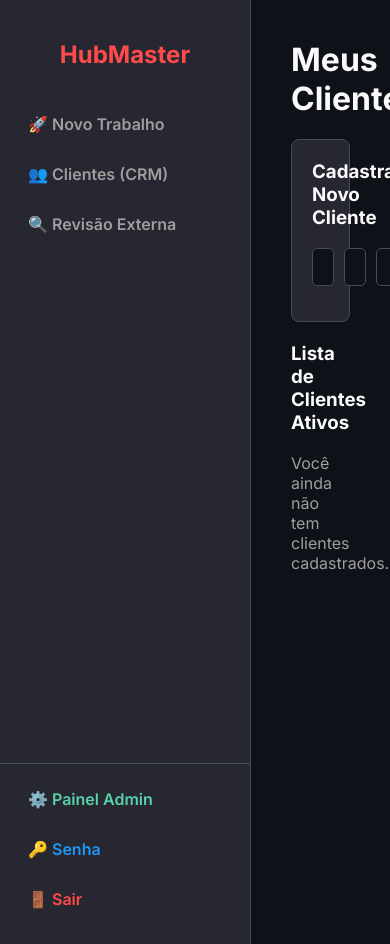
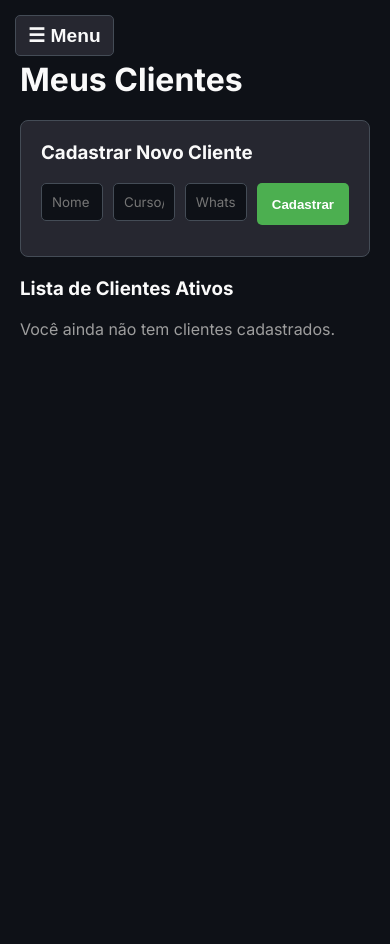
Before and after one commit to Calefi018/docx_autoCreateFlask, a Flask app: page /clientes in a window 390 px wide. Run offline with Flask 3, Linux system fonts and the light colour scheme; a user stored in the database is signed in.

Commit message:
Atualizar o base.html

```diff
--- a/templates/base.html
+++ b/templates/base.html
@@ -11,30 +11,43 @@
             --primary: #FF4B4B; --bg: #0E1117; --bg-sec: #262730;
             --text: #FAFAFA; --border: #444C56; --blue: #2196F3;
         }
-        body { font-family: 'Inter', sans-serif; background-color: var(--bg); color: var(--text); margin: 0; display: flex; min-height: 100vh;}
+        body { font-family: 'Inter', sans-serif; background-color: var(--bg); color: var(--text); margin: 0; display: flex; min-height: 100vh; overflow-x: hidden; }
+
+        /* Botão Hambúrguer (Oculto no PC) */
+        .menu-btn { display: none; position: fixed; top: 15px; left: 15px; z-index: 1000; background: var(--bg-sec); border: 1px solid var(--border); color: var(--text); padding: 8px 12px; border-radius: 5px; cursor: pointer; font-size: 1.2rem; font-weight: bold;}
 
         /* Sidebar Styles */
-        .sidebar { width: 250px; background-color: var(--bg-sec); padding: 20px 0; border-right: 1px solid var(--border); display: flex; flex-direction: column;}
-        .sidebar h2 { text-align: center; color: var(--primary); margin-bottom: 30px; font-size: 1.5rem;}
+        .sidebar { width: 250px; background-color: var(--bg-sec); padding: 20px 0; border-right: 1px solid var(--border); display: flex; flex-direction: column; transition: transform 0.3s ease; z-index: 999; }
+        .sidebar h2 { text-align: center; color: var(--primary); margin-bottom: 30px; font-size: 1.5rem; margin-top: 10px;}
         .sidebar a { color: #9E9E9E; text-decoration: none; padding: 15px 25px; font-weight: 600; display: block; transition: 0.2s; border-left: 3px solid transparent;}
         .sidebar a:hover, .sidebar a.active { background-color: #1c1d24; color: var(--text); border-left-color: var(--primary);}
         .sidebar .bottom-links { margin-top: auto; border-top: 1px solid var(--border); padding-top: 10px;}
 
         /* Main Content Styles */
-        .main-content { flex: 1; padding: 40px; overflow-y: auto; }
+        .main-content { flex: 1; padding: 40px; overflow-y: auto; transition: margin-left 0.3s ease; width: 100%; box-sizing: border-box;}
         .container { max-width: 800px; margin: 0 auto; }
 
         /* Common Components */
         input, select, textarea { width: 100%; background: var(--bg); border: 1px solid var(--border); padding: 10px; color: var(--text); border-radius: 5px; box-sizing: border-box; margin-bottom: 15px; font-family: 'Inter';}
-        .btn { background: var(--primary); color: white; padding: 10px 15px; border: none; border-radius: 5px; cursor: pointer; font-weight: bold; text-decoration: none; display: inline-block;}
+        .btn { background: var(--primary); color: white; padding: 10px 15px; border: none; border-radius: 5px; cursor: pointer; font-weight: bold; text-decoration: none; display: inline-block; text-align: center;}
         .btn-blue { background: var(--blue); }
         .btn-green { background: #4CAF50; }
         .card { background: var(--bg-sec); padding: 20px; border-radius: 8px; border: 1px solid var(--border); margin-bottom: 20px;}
+
+        /* Responsividade para Celulares (A Mágica do Hambúrguer) */
+        @media (max-width: 768px) {
+            .menu-btn { display: block; }
+            .sidebar { position: fixed; height: 100vh; transform: translateX(-100%); }
+            .sidebar.open { transform: translateX(0); box-shadow: 2px 0 10px rgba(0,0,0,0.5);}
+            .main-content { padding: 60px 20px 20px 20px; } /* Dá espaço para o botão no topo */
+        }
     </style>
 </head>
 <body>
 
-    <div class="sidebar">
+    <button class="menu-btn" onclick="toggleMenu()">☰ Menu</button>
+
+    <div class="sidebar" id="sidebar">
         <h2>HubMaster</h2>
         <a href="/">🚀 Novo Trabalho</a>
         <a href="/clientes">👥 Clientes (CRM)</a>
@@ -49,12 +62,12 @@
         </div>
     </div>
 
-    <div class="main-content">
+    <div class="main-content" id="main-content">
         <div class="container">
             {% with messages = get_flashed_messages(with_categories=true) %}
                 {% if messages %}
                     {% for category, message in messages %}
-                        <div style="background:#0E3A2F; color:#57D2A9; padding:15px; border-radius:5px; margin-bottom:20px;">{{ message }}</div>
+                        <div style="background:#0E3A2F; color:#57D2A9; padding:15px; border-radius:5px; margin-bottom:20px; font-weight:bold;">{{ message }}</div>
                     {% endfor %}
                 {% endif %}
             {% endwith %}
@@ -63,5 +76,18 @@
         </div>
     </div>
 
+    <script>
+        function toggleMenu() {
+            document.getElementById('sidebar').classList.toggle('open');
+        }
+
+        // Fecha o menu se clicar fora dele (UX de mobile)
+        document.getElementById('main-content').addEventListener('click', function() {
+            var sidebar = document.getElementById('sidebar');
+            if (sidebar.classList.contains('open')) {
+                sidebar.classList.remove('open');
+            }
+        });
+    </script>
 </body>
 </html>
```
